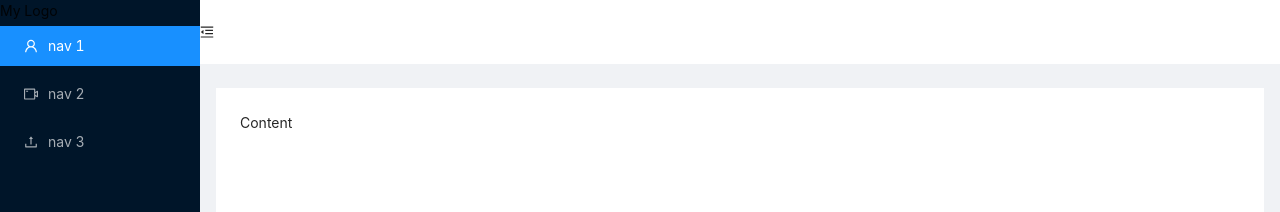
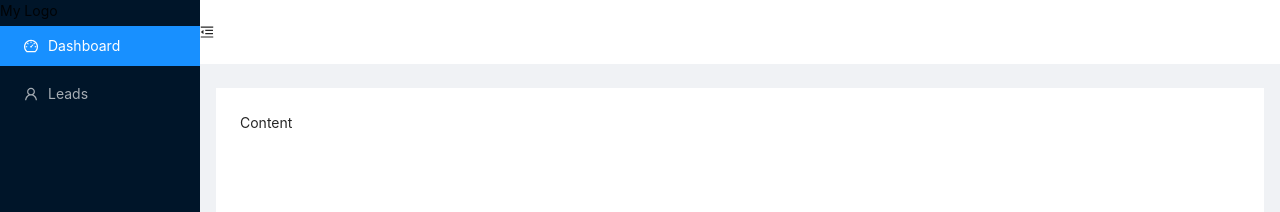
Before and after one commit to iamyusuf/crm, a React (Create React App) app: page / in a window 1280 px wide. Shown: the top 212 px of the page. Built offline with nearby package versions, Linux system fonts and the light colour scheme.

Commit message:
add router

```diff
--- a/src/App.js
+++ b/src/App.js
@@ -4,6 +4,7 @@ import { MenuUnfoldOutlined, MenuFoldOutlined } from "@ant-design/icons";
 import "./App.css";
 import UIContext from "./context/UIContext";
 import Sidebar from "./components/common/Sidebar";
+import { BrowserRouter as Router } from "react-router-dom";
 
 const { Header, Content } = Layout;
 
@@ -14,6 +15,7 @@ function App() {
   };
   return (
     <UIContext.Provider value={{ collapsed }}>
+      <Router>
         <Layout style={{ height: "100vh" }}>
           <Sidebar />
           <Layout className="site-layout">
@@ -38,6 +40,7 @@ function App() {
             </Content>
           </Layout>
         </Layout>
+      </Router>
     </UIContext.Provider>
   );
 }
--- a/src/components/common/Sidebar.js
+++ b/src/components/common/Sidebar.js
@@ -1,11 +1,9 @@
 import React, { useContext } from "react";
 import { Menu, Layout } from "antd";
-import {
-  UserOutlined,
-  VideoCameraOutlined,
-  UploadOutlined,
-} from "@ant-design/icons";
+import { UserOutlined, DashboardOutlined } from "@ant-design/icons";
+
 import UIContext from "../../context/UIContext";
+import { Link } from "react-router-dom";
 
 export default function Sidebar() {
   const { Sider } = Layout;
@@ -15,14 +13,13 @@ export default function Sidebar() {
     <Sider trigger={null} collapsible collapsed={ui.collapsed}>
       <div className="logo">My Logo</div>
       <Menu theme="dark" mode="inline" defaultSelectedKeys={["1"]}>
-        <Menu.Item path="" key="1" icon={<UserOutlined />}>
-          nav 1
+        <Menu.Item path="" key="1" icon={<DashboardOutlined />}>
+          <Link to="/">Dashboard</Link>
         </Menu.Item>
-        <Menu.Item path="leads" key="2" icon={<VideoCameraOutlined />}>
-          nav 2
-        </Menu.Item>
-        <Menu.Item key="3" icon={<UploadOutlined />}>
-          nav 3
+        <Menu.Item path="leads" key="2" icon={<UserOutlined />}>
+          <Link to="/leads" exact>
+            Leads
+          </Link>
         </Menu.Item>
       </Menu>
     </Sider>
```
Also changed, not shown: src/pages/leads/LeadCreate.js (added), src/pages/leads/LeadList.js (added). Lines whose indentation alone changed are shown as unchanged.
